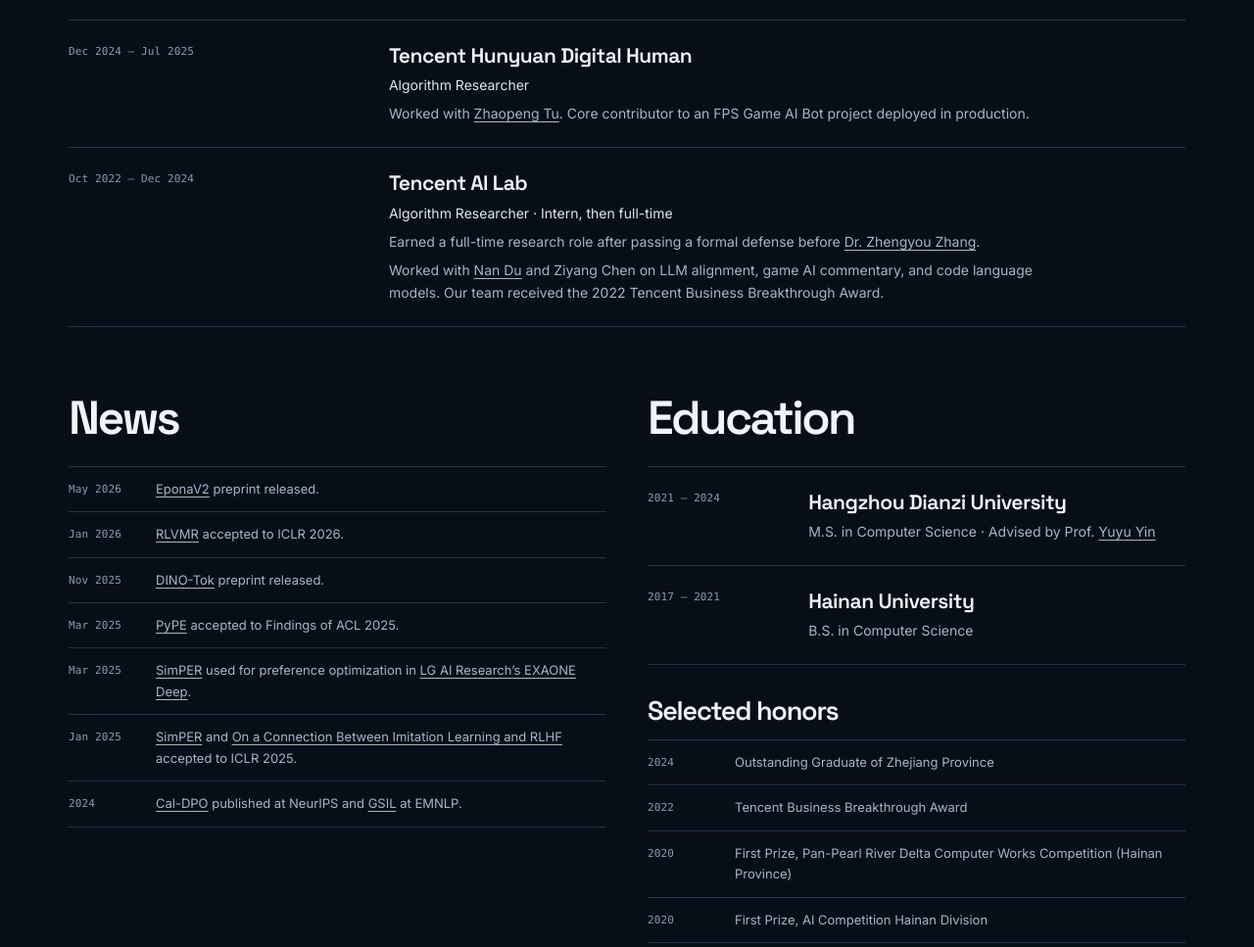
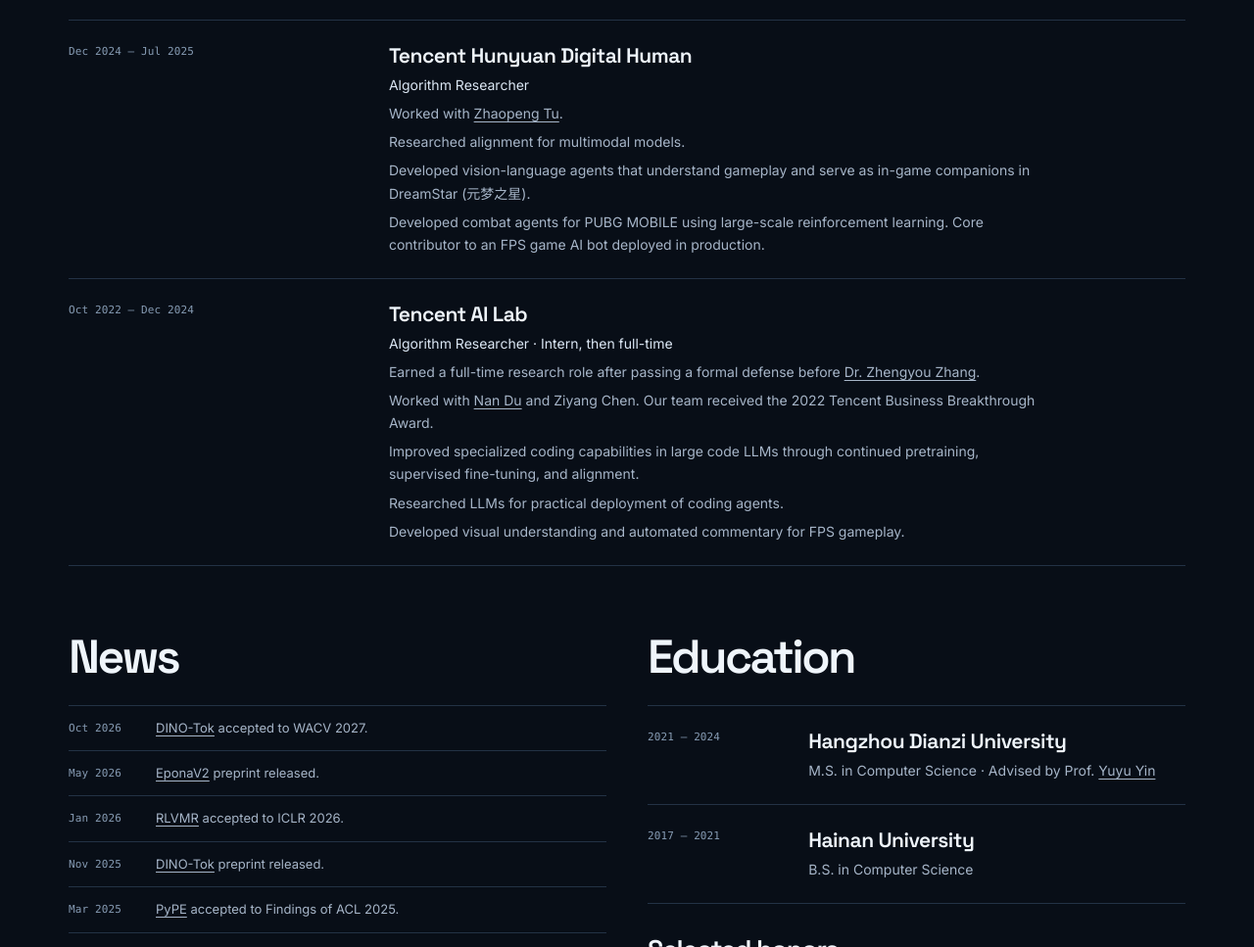
Before and after one commit to lmx760581375/lmx760581375.github.io, a plain HTML site: page index.html in a window 1280 px wide. Shown: the part 5314-6281 px from the top of the page at 98% size. Drawn offline with Linux system fonts and the light colour scheme.

Commit message:
Expand Tencent experience and announce DINO-Tok acceptance

```diff
--- a/index.html
+++ b/index.html
@@ -291,7 +291,10 @@
           <div>
             <h3>Tencent Hunyuan Digital Human</h3>
             <p class="role">Algorithm Researcher</p>
-            <p>Worked with <a href="https://scholar.google.com/citations?user=IvE2zRgAAAAJ&amp;hl=en">Zhaopeng Tu</a>. Core contributor to an FPS Game AI Bot project deployed in production.</p>
+            <p>Worked with <a href="https://scholar.google.com/citations?user=IvE2zRgAAAAJ&amp;hl=en">Zhaopeng Tu</a>.</p>
+            <p>Researched alignment for multimodal models.</p>
+            <p>Developed vision-language agents that understand gameplay and serve as in-game companions in DreamStar (元梦之星).</p>
+            <p>Developed combat agents for PUBG MOBILE using large-scale reinforcement learning. Core contributor to an FPS game AI bot deployed in production.</p>
           </div>
         </li>
         <li id="ailab">
@@ -300,7 +303,10 @@
             <h3>Tencent AI Lab</h3>
             <p class="role">Algorithm Researcher · Intern, then full-time</p>
             <p>Earned a full-time research role after passing a formal defense before <a href="https://scholar.google.com/citations?user=1I-DKy8AAAAJ&amp;hl=en">Dr. Zhengyou Zhang</a>.</p>
-            <p>Worked with <a href="https://scholar.google.com/citations?user=BO4jEkAAAAAJ&amp;hl=en">Nan Du</a> and Ziyang Chen on LLM alignment, game AI commentary, and code language models. Our team received the 2022 Tencent Business Breakthrough Award.</p>
+            <p>Worked with <a href="https://scholar.google.com/citations?user=BO4jEkAAAAAJ&amp;hl=en">Nan Du</a> and Ziyang Chen. Our team received the 2022 Tencent Business Breakthrough Award.</p>
+            <p>Improved specialized coding capabilities in large code LLMs through continued pretraining, supervised fine-tuning, and alignment.</p>
+            <p>Researched LLMs for practical deployment of coding agents.</p>
+            <p>Developed visual understanding and automated commentary for FPS gameplay.</p>
           </div>
         </li>
       </ul>
@@ -310,6 +316,7 @@
       <section id="news" aria-labelledby="news-title">
         <div class="section-heading"><h2 id="news-title">News</h2></div>
         <ul class="updates">
+          <li><time datetime="2026-10">Oct 2026</time><span><a href="#dino">DINO-Tok</a> accepted to WACV 2027.</span></li>
           <li><time datetime="2026-05">May 2026</time><span><a href="#epona">EponaV2</a> preprint released.</span></li>
           <li><time datetime="2026-01">Jan 2026</time><span><a href="#rlvmr">RLVMR</a> accepted to ICLR 2026.</span></li>
           <li><time datetime="2025-11">Nov 2025</time><span><a href="#dino">DINO-Tok</a> preprint released.</span></li>
```
